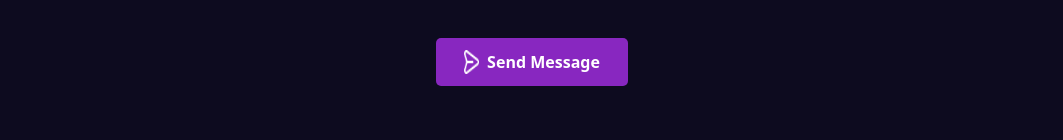
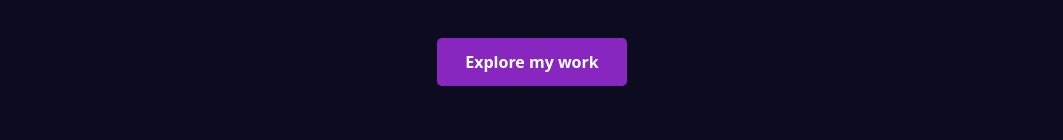
Before and after one commit to Salomenelson/new-portfolio, a React (Vite) app: page / in a window 1280 px wide. Shown: the part 3234-3374 px from the top of the page, without its empty margins (108-1171 px from the left). Built offline with nearby package versions, Linux system fonts and the light colour scheme.

Commit message:
Changed the colors

```diff
--- a/src/components/Contact.jsx
+++ b/src/components/Contact.jsx
@@ -13,7 +13,8 @@ function Contact(){
                     <textarea className="block border-[#312c51] border-1 w-full h-[250px] p-3 rounded-[7px]" name="textarea" id="textarea" placeholder="Let's make something awesome together"></textarea>
 
                     <div className="mt-10">
-                        <Button className="text-[1.5rem]" buttonTitle="Send Message" background="#8827c0" icon="/submit icon.png"/>
+                        <Button className="text-[1.5rem]" buttonTitle="Explore my work" background="#8827c0"/>
+                        {/* <Button className="text-[1.5rem]" buttonTitle="Send Message" background="#8827c0" icon="/submit icon.png"/> */}
                     </div>
                 </form>
             </div>
```
